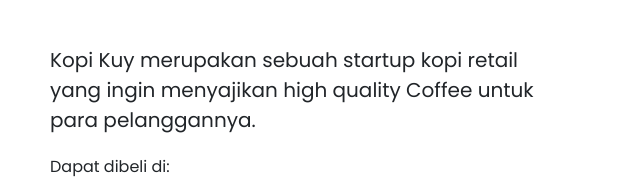
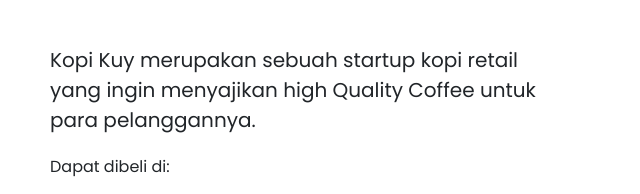
Before and after one commit to mamedun/kopi-kuy, a plain HTML site: page index.html in a window 1280 px wide. Shown: the part 185-379 px from the top of the page, 0-640 px from the left. Drawn offline with nearby package versions, Linux system fonts and the light colour scheme.

Commit message:
Edit Dikit

```diff
--- a/index.html
+++ b/index.html
@@ -45,7 +45,7 @@
             <div class="kiri">
                 <h1 class="mb-5">Kopi Kuy <img src="images/icon/icon_kopi.svg"></h1>
                 <p class="tagline">Kopi Kuy merupakan sebuah startup kopi retail yang ingin menyajikan high
-                    quality Coffee untuk para pelanggannya.
+                    Quality Coffee untuk para pelanggannya.
                 </p>
 
                 <div class="cta">
```
